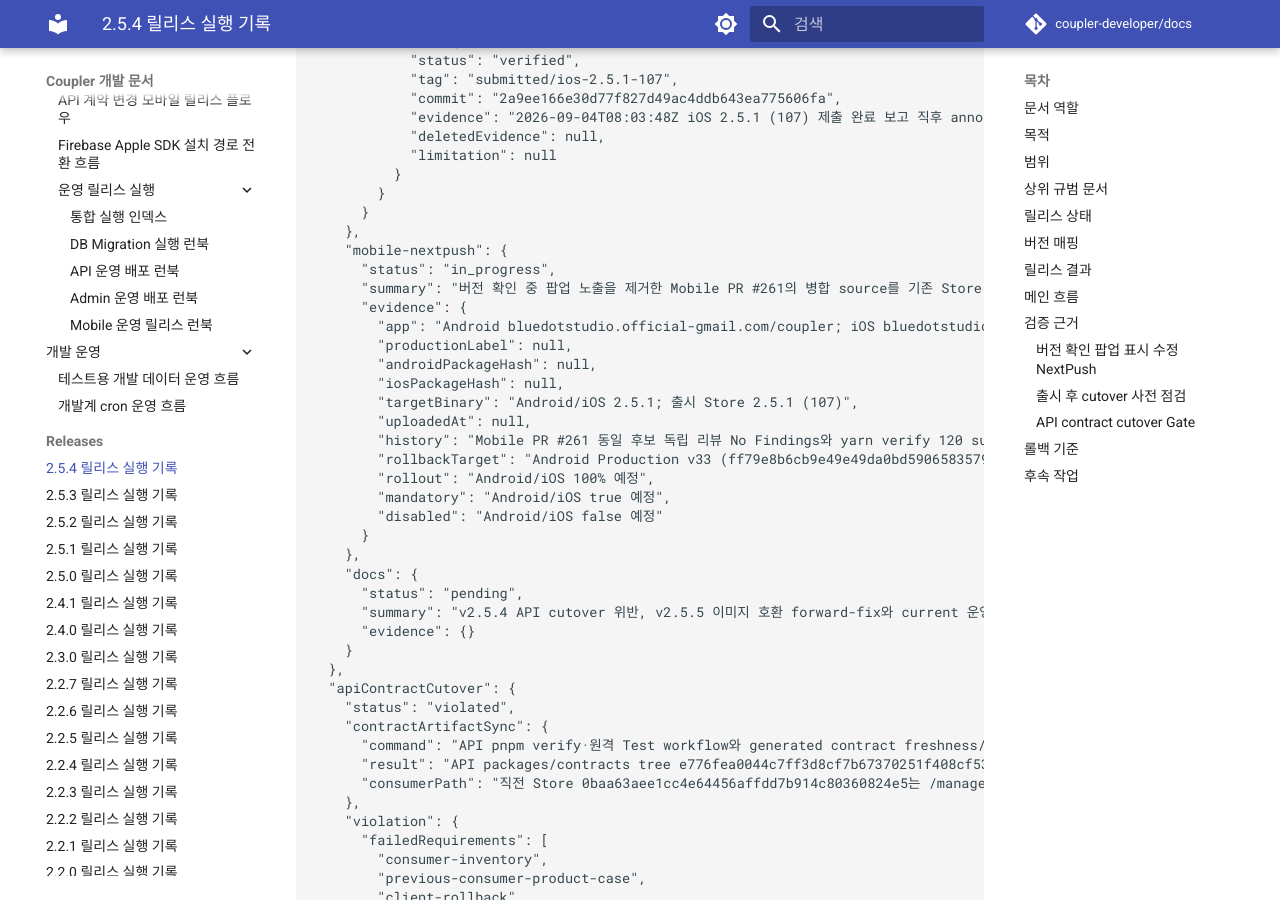
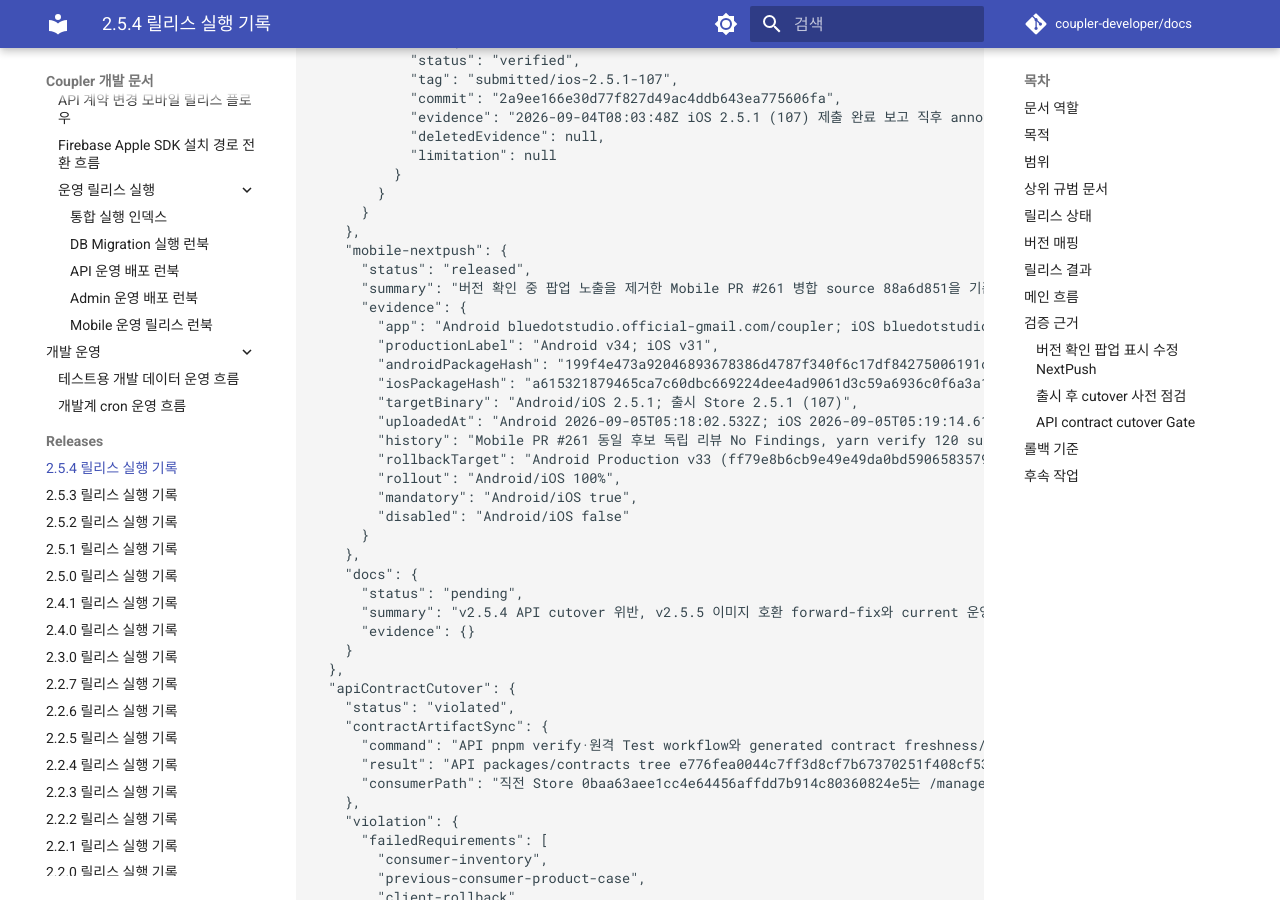
Before and after one commit to coupler-developer/docs, an MkDocs documentation site: the page built from content/releases/v2.5.4.md, in a window 1280 px wide and 900 px high, scrolled down 2309 px. Built offline with MkDocs 1.6.1 and Material for MkDocs 9.7.7, drawn with Linux system fonts in a browser that asks for light colours; comment, search, counter and statistics services are not loaded; some of the changed text lies outside the part shown.

Commit message:
docs: 팝업 표시 수정의 양 플랫폼 NextPush 결과를 기록한다
Reason:
- 배포 준비 상태를 실제 운영 배포 결과로 확정하고 cutover 잔여 범위와 구분해야 한다

Changes:
- Android Production v34와 iOS Production v31의 label, hash, 업로드 시각과 크기를 기록한다
- NextPush scope만 released로 전환하고 전체 릴리스와 기존 API cutover 상태를 유지한다

How:
- 병합 source 88a6d851과 사전 docs head 3615434의 CI 및 공통 preflight를 연결한다
- 운영 history와 로컬 전체 package hash 일치 및 직전 v33/v30 복구 기준을 고정한다

Tests:
- 문서 안정성 리뷰 No Findings
- yarn verify 통과, 릴리스 검증 11 suites·192 tests
- Store/API/Admin/DB/cutover metadata 불변 및 git diff --check 통과
- 실기기 화면 전환 smoke와 전체 설치 사용자 적용 완료는 미확인

```diff
--- a/content/releases/v2.5.4.md
+++ b/content/releases/v2.5.4.md
@@ -44,7 +44,7 @@
           "limitation": null
         }
       },
-      "nextPush": "Android/iOS Production pending; target 2.5.1",
+      "nextPush": "Android Production v34 / iOS Production v31; target 2.5.1",
       "commit": "88a6d851e13c3012077ded501b79abe6e577308d"
     }
   },
@@ -126,20 +126,20 @@
       }
     },
     "mobile-nextpush": {
-      "status": "in_progress",
-      "summary": "버전 확인 중 팝업 노출을 제거한 Mobile PR #261의 병합 source를 기존 Store 2.5.1 (107)에 배포 준비 중이다. 최초 검사에는 로고를 유지하고 복귀에는 기존 화면과 투명 차단층을 유지한다. 업데이트 대상과 검사 오류에만 안내하며 API·native·dependency·빌드 번호는 바꾸지 않는다. 직전 Android v33·iOS v30 배포 이력은 본문에 보존한다.",
+      "status": "released",
+      "summary": "버전 확인 중 팝업 노출을 제거한 Mobile PR #261 병합 source 88a6d851을 기존 Store 2.5.1 (107) 대상 Android Production v34·iOS Production v31로 배포했다. 최초 검사에는 로고를 유지하고 복귀에는 기존 화면과 투명 차단층을 유지한다. 업데이트 대상과 검사 오류에만 안내하며 API·native·dependency·빌드 번호는 변경하지 않았다. 두 플랫폼의 history와 로컬 전체 package hash가 일치한다.",
       "evidence": {
         "app": "Android bluedotstudio.official-gmail.com/coupler; iOS bluedotstudio.official-gmail.com/coupler-ios; deployment Production",
-        "productionLabel": null,
-        "androidPackageHash": null,
-        "iosPackageHash": null,
+        "productionLabel": "Android v34; iOS v31",
+        "androidPackageHash": "199f4e473a92046893678386d4787f340f6c17df84275006191c99b2bfe497ba",
+        "iosPackageHash": "a615321879465ca7c60dbc669224dee4ad9061d3c59a6936c0f6a3a12eddee43",
         "targetBinary": "Android/iOS 2.5.1; 출시 Store 2.5.1 (107)",
-        "uploadedAt": null,
-        "history": "Mobile PR #261 동일 후보 독립 리뷰 No Findings와 yarn verify 120 suites·886 tests, Storybook 10 suites·57 tests·35 snapshots 통과. 원격 CI·병합 source 고정과 docs #211 CI·공통 preflight 뒤 각 플랫폼을 1회 배포하고 history/로컬 전체 package hash를 대조한다. 실제 배포와 실기기 smoke는 아직 수행하지 않았다.",
+        "uploadedAt": "Android 2026-09-05T05:18:02.532Z; iOS 2026-09-05T05:19:14.611Z",
+        "history": "Mobile PR #261 동일 후보 독립 리뷰 No Findings, yarn verify 120 suites·886 tests, Storybook 10 suites·57 tests·35 snapshots와 필수 CI 5개 통과 후 source 88a6d851e13c3012077ded501b79abe6e577308d로 rebase 병합했다. docs #211 사전 head 361543449cd01ed2928f4fc23e6aefadc593e778의 CI 3개와 공통 preflight PASS 뒤 clean main에서 Android→iOS 각 1회 배포했다. history의 appVersion=2.5.1·mandatory=true·rollout=100·disabled=false와 각 로컬 전체 package hash 일치를 확인했다. Android size 39141129 bytes, iOS size 39130210 bytes. 실기기 화면 전환 smoke와 모든 설치 사용자의 적용 완료는 확인하지 않았다.",
         "rollbackTarget": "Android Production v33 (ff79e8b6cb9e49e49da0bd5906583579b43ab47bf04c1516b0fb587b84cddb0d), iOS Production v30 (0e414f541a60e65b6ceed7a7a10d016c16e23cbb28467d88b3f461c6e79619de); source 7f8045dc2847744f78e3340a45a7d40f8c4010c3·target 2.5.1. 직전 공통 버전 검사와 current additive API를 유지하는 복구 기준이다.",
-        "rollout": "Android/iOS 100% 예정",
-        "mandatory": "Android/iOS true 예정",
-        "disabled": "Android/iOS false 예정"
+        "rollout": "Android/iOS 100%",
+        "mandatory": "Android/iOS true",
+        "disabled": "Android/iOS false"
       }
     },
     "docs": {
@@ -214,7 +214,7 @@
 - `coupler-api`: 현재 운영 태그 `v2.5.6`, 커밋 `1a44d3747fbc8042cb1c78021c404ccb62156618`
 - `coupler-api` 이력: 최초 운영 반영 `v2.5.4`·`9bd43ea857712bfaa26deb031c8f5fee697d6e95`, 이미지 호환 forward-fix `v2.5.5`·`2bde45931b6a7bfcd7c36e04805af46b3add10fc`; 기존 태그는 이동하지 않음
 - `coupler-admin-web`: 태그 `v2.5.4`, 커밋 `59cb4862064c0e963bd0a6ce57673996d77ff290`
-- `coupler-mobile-app`: Android Store `2.5.1 (107)`, Android 릴리스 태그 `N/A`, Android 커밋 `2a9ee166e30d77f827d49ac4ddb643ea775606fa`, Android source `verified`, iOS Store `2.5.1 (107)`, iOS 릴리스 태그 `N/A`, iOS 커밋 `2a9ee166e30d77f827d49ac4ddb643ea775606fa`, iOS source `verified`, NextPush `Android/iOS Production pending; target 2.5.1`, NextPush 커밋 `88a6d851e13c3012077ded501b79abe6e577308d`
+- `coupler-mobile-app`: Android Store `2.5.1 (107)`, Android 릴리스 태그 `N/A`, Android 커밋 `2a9ee166e30d77f827d49ac4ddb643ea775606fa`, Android source `verified`, iOS Store `2.5.1 (107)`, iOS 릴리스 태그 `N/A`, iOS 커밋 `2a9ee166e30d77f827d49ac4ddb643ea775606fa`, iOS source `verified`, NextPush `Android Production v34 / iOS Production v31; target 2.5.1`, NextPush 커밋 `88a6d851e13c3012077ded501b79abe6e577308d`
 - `submitted/android-2.5.1-107` tag object `2c19b6219423fceb1e8ae5aecfcce6ccf0815317`과 `submitted/ios-2.5.1-107` tag object `07d180754c4d86044a62ab9d5302038b5f1cd265`의 원격 peeled commit은 모두 current source `2a9ee166e30d77f827d49ac4ddb643ea775606fa`과 일치한다. 실제 제출되지 않은 106에 잘못 생성했던 두 marker는 로컬과 원격에서 삭제했다.
 
 ## 릴리스 결과
@@ -258,9 +258,11 @@
 ### 버전 확인 팝업 표시 수정 NextPush
 
 - 병합 source: `88a6d851e13c3012077ded501b79abe6e577308d`. Mobile PR #261의 필수 CI 5개가 성공했고 2026-09-05T05:12:40Z rebase 병합했다. PR head `8fb152ad3d58cf9e12adecfd6439193f9f7dc357`와 병합 source의 전체 git tree가 일치한다.
-- 배포 후보: Mobile PR [#261](https://github.com/coupler-developer/coupler-mobile-app/pull/261)의 버전 검사 UI 수정. 최신 버전과 검사 중에는 확인 팝업을 표시하지 않고, 업데이트 대상 또는 확인 실패에만 안내한다. 최초 검사에는 로고를 유지하며 복귀 검사에는 투명 차단층으로 기존 화면 조작만 막는다.
+- 배포 변경: Mobile PR [#261](https://github.com/coupler-developer/coupler-mobile-app/pull/261)의 버전 검사 UI 수정. 최신 버전과 검사 중에는 확인 팝업을 표시하지 않고, 업데이트 대상 또는 확인 실패에만 안내한다. 최초 검사에는 로고를 유지하며 복귀 검사에는 투명 차단층으로 기존 화면 조작만 막는다.
 - 검증: 같은 후보의 독립 최종 리뷰 No Findings, Mobile `yarn verify` 120 suites·886 tests, Storybook 10 suites·57 tests·35 snapshots 통과. 실기기 화면 전환은 미검증이며 API·native·dependency·Store 107 source는 변경하지 않았다.
-- 실행: PR 병합 source와 현재 docs PR head·CI를 고정하고 공통 preflight 뒤 Android→iOS 순서로 배포한다. 아직 새 배포 label과 package hash는 생성되지 않았으며 완료로 표시하지 않는다.
+- 실행: docs PR #211의 사전 head `361543449cd01ed2928f4fc23e6aefadc593e778` CI 3개와 공통 `yarn release:continue v2.5.4` preflight PASS 뒤 clean main `88a6d851`에서 Android→iOS 순서로 각 1회 배포했다. 양쪽 모두 target `2.5.1`, mandatory `true`, rollout `100`, disabled `false`이며 Store 재제출·빌드 번호 변경은 없다.
+- Android 결과: Production `v34`, 2026-09-05T05:18:02.532Z, size `39141129` bytes, package hash `199f4e473a92046893678386d4787f340f6c17df84275006191c99b2bfe497ba`. 로컬 전체 패키지 hash와 운영 history가 일치한다.
+- iOS 결과: Production `v31`, 2026-09-05T05:19:14.611Z, size `39130210` bytes, package hash `a615321879465ca7c60dbc669224dee4ad9061d3c59a6936c0f6a3a12eddee43`. 로컬 전체 패키지 hash와 운영 history가 일치한다. 배포 성공을 모든 설치 사용자의 적용 완료나 실기기 smoke로 간주하지 않는다.
 - 복구: Android Production `v33`, iOS Production `v30`, source `7f8045dc2847744f78e3340a45a7d40f8c4010c3`, target `2.5.1`. 복구해도 공통 강제 업데이트 검사는 남으며 확인 중 팝업 표시는 다시 생긴다. 아래 직전 배포 증빙의 package hash를 기준으로 한다.
 
 ### 출시 후 cutover 사전 점검
```
